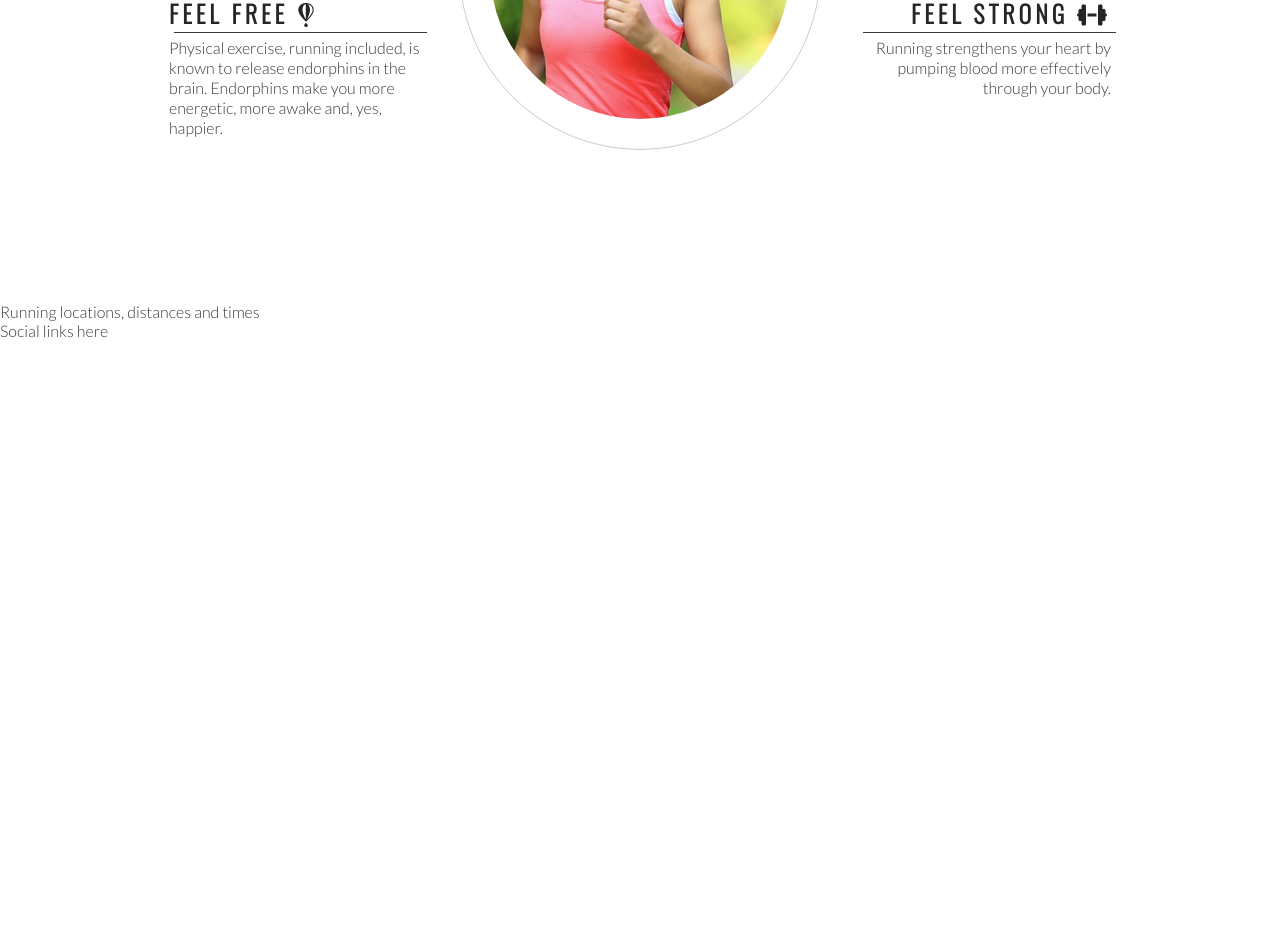
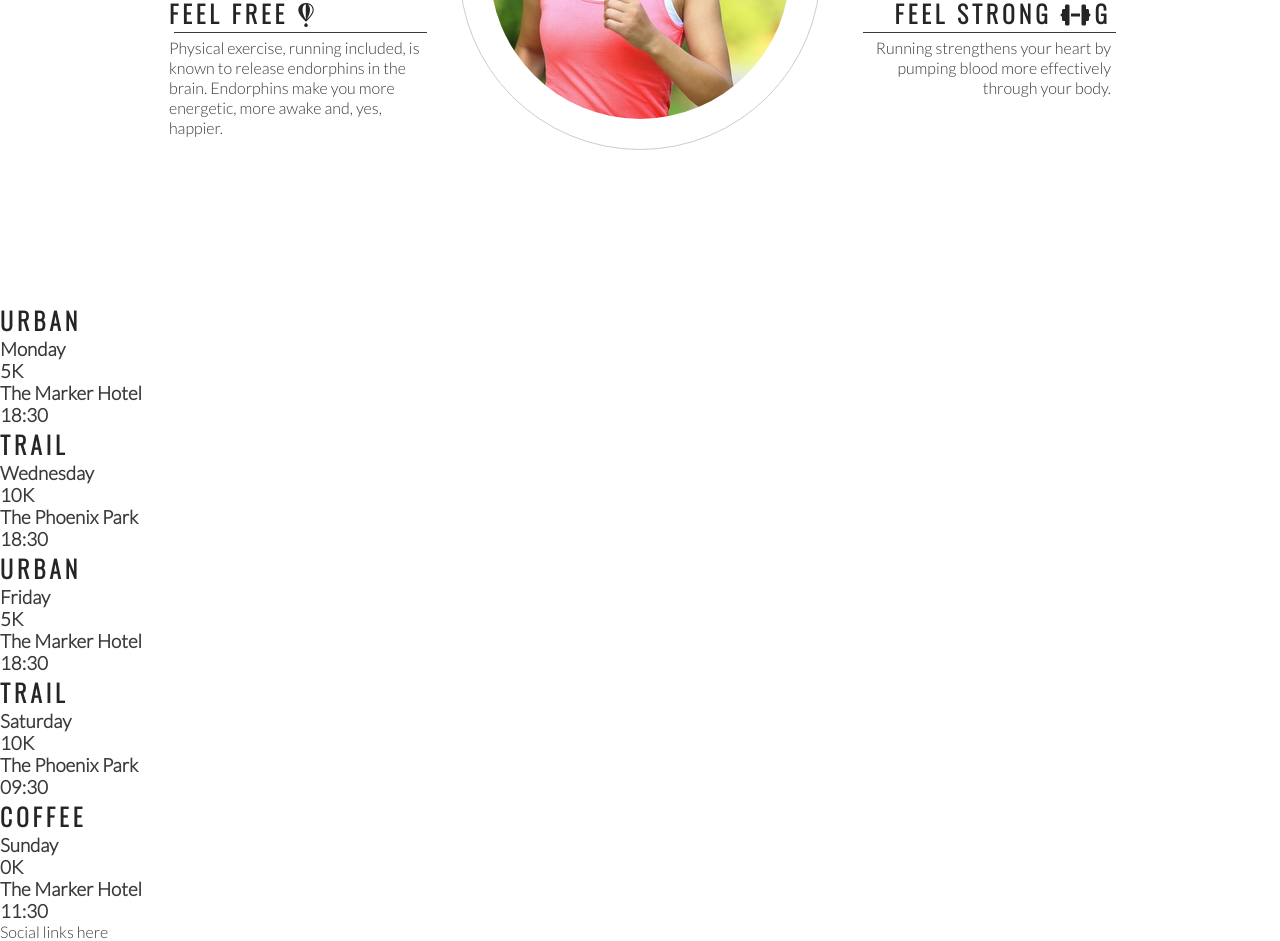
Before and after one commit to CodeConnoisseur74/love-running, a plain HTML site: page index.html in a window 1280 px wide. Shown: the part 993-1934 px from the top of the page. Before the commit the page ends 1333 px from the top, so only its background shows below. Drawn offline with nearby package versions, Linux system fonts and the light colour scheme.

Commit message:
add meetup times main structure

```diff
--- a/index.html
+++ b/index.html
@@ -68,7 +68,7 @@
                 </p>
             </div>
             <div class="right-about-heading">
-                <h2>Feel Strong <i class="fa-solid fa-dumbbell"></i></h2>
+                <h2>Feel Strong <i class="fa-solid fa-dumbbell"></i>g</h2>
                 <hr>
                 <p>
                     Running strengthens your heart by pumping blood more effectively through your body.
@@ -82,7 +82,41 @@
         </div>
     </section>
     <section>
-        Running locations, distances and times
+        <div>
+            <h2>Urban</h2>
+            <h3>Monday</h3>
+            <h3>5K</h3>
+            <h3>The Marker Hotel</h3>
+            <h3>18:30</h3>
+        </div>
+        <div>
+            <h2>Trail</h2>
+            <h3>Wednesday</h3>
+            <h3>10K</h3>
+            <h3>The Phoenix Park</h3>
+            <h3>18:30</h3>
+        </div>
+        <div>
+            <h2>Urban</h2>
+            <h3>Friday</h3>
+            <h3>5K</h3>
+            <h3>The Marker Hotel</h3>
+            <h3>18:30</h3>
+        </div>
+        <div>
+            <h2>Trail</h2>
+            <h3>Saturday</h3>
+            <h3>10K</h3>
+            <h3>The Phoenix Park</h3>
+            <h3>09:30</h3>
+        </div>
+        <div>
+            <h2>Coffee</h2>
+            <h3>Sunday</h3>
+            <h3>0K</h3>
+            <h3>The Marker Hotel</h3>
+            <h3>11:30</h3>
+        </div>
     </section>
     <footer>
         Social links here
```
